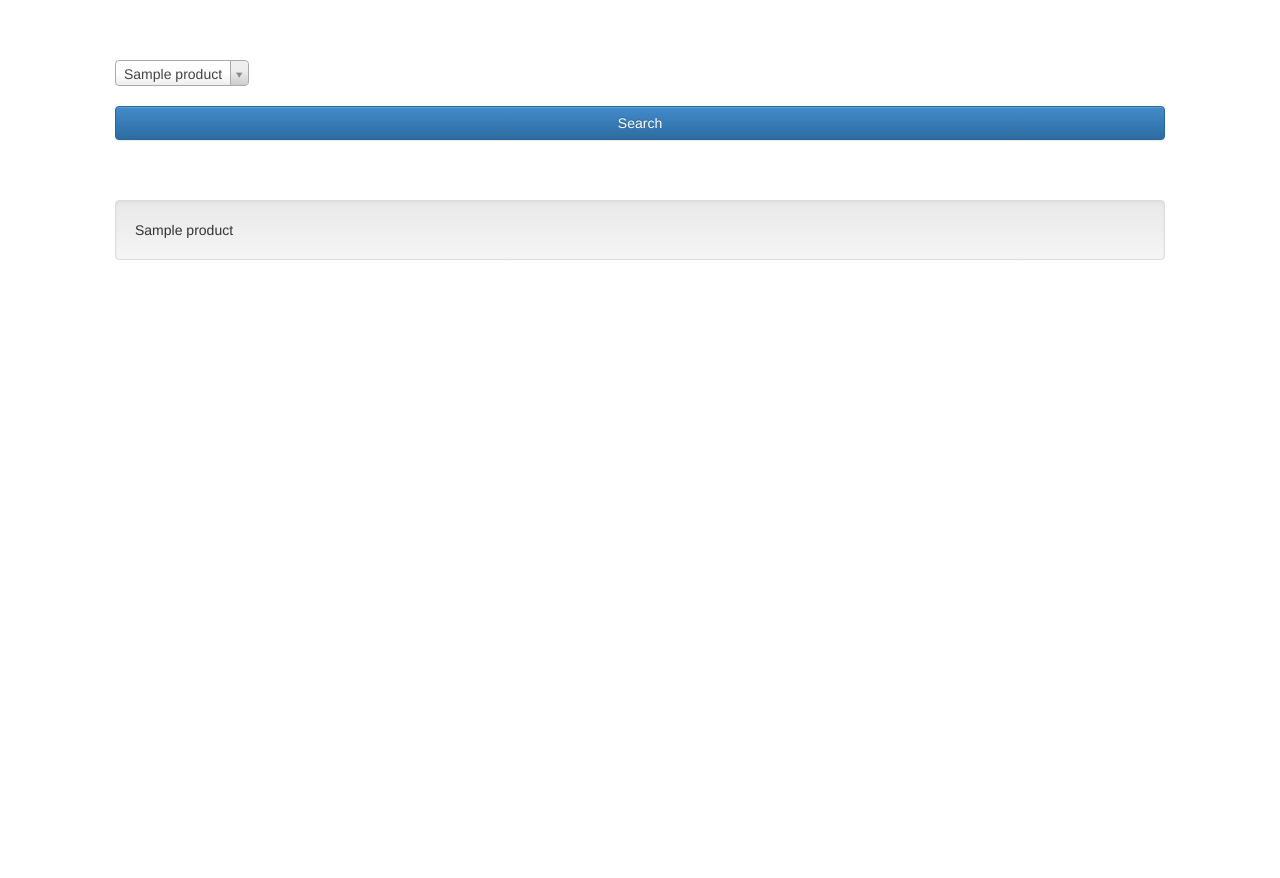
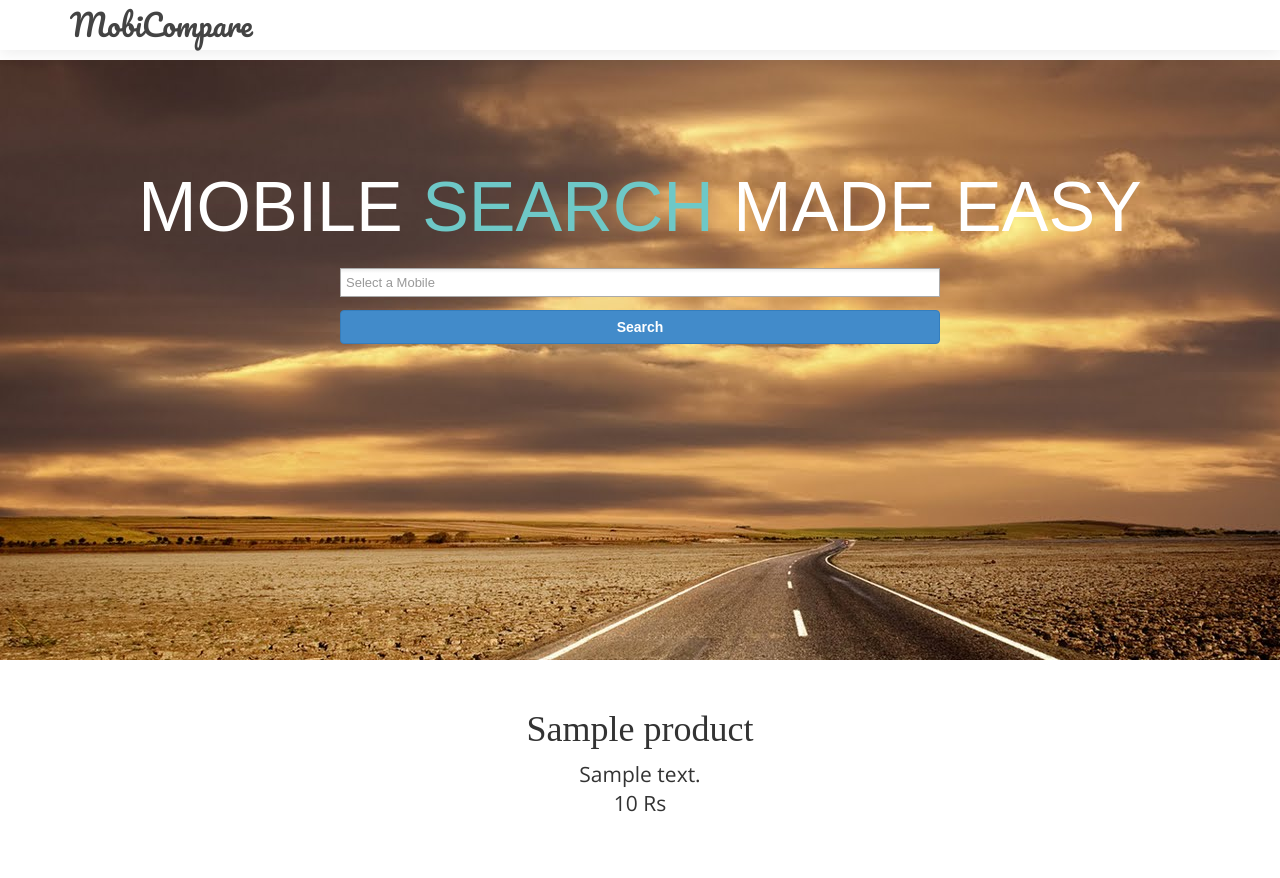
Before and after one commit to ramaseshan/saswebs, a Django app: page /search/1 in a window 1280 px wide. Before the commit the page ends 260 px from the top, so only its background shows below. Run offline with Django 3.2, Linux system fonts and the light colour scheme; tables that the repository leaves empty hold one stand-in row (values such as "Sample post"); some libraries are stand-ins or nearby versions; some web fonts are replaced.

Commit message:
Redesigned UI added missing files

```diff
--- a/sabwebs/views.py
+++ b/sabwebs/views.py
@@ -20,7 +20,7 @@ def home(request,prod_id=None):
 		related = product.objects.filter(
 				Q(p_feature1__startswith=p.p_feature1) | Q(p_feature2__startswith=p.p_feature2) |
 				Q(p_price__lte=max_elevation) , Q(p_price__gte=min_elevation)
-			).exclude(pid=prod_id)
+			).exclude(pid=prod_id)[:10]
 		return render_to_response('index.html', {'prod': p,'products':products,'related':related})
 	else:
 		return render_to_response('index.html',{'products':products})
--- a/templates/index.html
+++ b/templates/index.html
@@ -1,44 +1,141 @@
 {% load staticfiles %}
 <html>
 <head>
+	<meta charset="utf-8">
+	<meta http-equiv="X-UA-Compatible" content="IE=edge">
+	<meta name="viewport" content="width=device-width, initial-scale=1">
+	<meta name="description" content="">
+	<meta name="author" content="">
+	<link rel="shortcut icon" href="img/favicon.ico">
+
 	<title>This is home page</title>
+
 	<link rel="stylesheet" href="/static/css/bootstrap.min.css">
-	<link rel="stylesheet" href="/static/css/bootstrap-theme.min.css">
-	<script src="{% static 'js/jquery-2.1.1.min.js' %}"></script>
-	<script src="/static/js/bootstrap.min.js"></script>
-	<link href="/static/js/select2-3.5.1/select2.css" rel="stylesheet"/>
-	<script src="/static/js/select2-3.5.1/select2.js"></script>
+	<!-- Animate CSS -->
+	<link href="/static/css/animate.css" rel="stylesheet">
+	<link rel="stylesheet" href="/static/css/sabwebs.css">
+	<link href='http://fonts.googleapis.com/css?family=Pacifico' rel='stylesheet' type='text/css'>
+	<link href='http://fonts.googleapis.com/css?family=Open+Sans:300italic,400italic,600italic,700italic,800italic,400,300,600,700,800' rel='stylesheet' type='text/css'>
+
 </head>
-<style>
-	.container{
-		padding : 60px;
-	}
-</style>
-<body class="container">
 
+<body data-spy="scroll" data-target=".navbar-fixed-top">
+
+
+<div class="navbar navbar-inverse navbar-fixed-top" role="navigation">
+	<div class="container">
+		<div class="navbar-header">
+			<button type="button" class="navbar-toggle" data-toggle="collapse" data-target=".navbar-collapse">
+			<span class="sr-only">Toggle navigation</span>
+			<span class="icon-bar"></span>
+			<span class="icon-bar"></span>
+			<span class="icon-bar"></span>
+			</button>
+			<li class="page-scroll"><a href="#home-slider" class="navbar-brand">MobiCompare</a></li>
+		</div>
+		<!--/.nav-collapse -->
+	</div>
+</div>
+
+
+<!-- INTRO - HOMEPAGE
+================================================== -->
+<section style="background-image:url(/static/img/intro.jpg); height:600px;padding:0px;">
+<ul class="slides">
+	<li class="home-slide">
+	<div class="flex-caption transparent light-font center">
+		<br />
+		<br />
+		<br />
+		<br />
+		<br />
+		<p class="home-slide-content bounceIn animated" data-wow-delay="2s" data-wow-duration="4s">
+			 Mobile <span class="highlight"> Search</span> made easy
+		</p>
+		<p class="home-slide-slide bounceIn animated" data-wow-delay="2s" data-wow-duration="4s">
 			{%load related_products%}
-	<select id="search_value">
+
+			<br />
+			<br />
+			<select id="search_value" multiple="multiple" style="width:600px;">
 				{%for p in products%}
 					<option id="{{p.pid}}">{{p.p_name}}</option>
 				{%endfor%}
 			</select>
 			<br />
 			<br />
-	<button id="search" class="btn btn-primary btn-block">Search</button>
-
-	<br />
-	<br />
-	<br />
-	{%if prod%}
-	<div class="well">
-		{{prod.p_name}}
+			<button id="search" class="btn btn-primary" style="width:600px;"><strong>Search</strong></button>
+		</p>
 	</div>
 
+	</li>
+</ul>
+
+
+</section>
+
+<!-- End of Home SCreen-->
+
+
+<!-- PRICING
+================================================== -->
+<section id="pricing">
+	<div class="container">
+		{%if prod%}
+			<div class="starter-template">
+				<h1>{{prod.p_name}}</h1>
+				<div class="smallsep">
+				</div>
+				<p class="lead">
+					{{prod.p_desc}}
+					<br />
+					{{prod.p_price}} Rs
+				</p>
+			</div>
+			{%if related%}
+				Related Products :
+				<div class="row pricing">
+
 				{%for r in related%}
-		{{r}}
+					<div class="col-lg-3">
+						<div class='whitebox wow bounceIn animated
+								{%if r.company == "Nokia"%}salmonborder
+								{%elif r.company == "Micromax"%}goldborner
+								{%elif r.company == "Apple"%}blueborder
+								{%else%}greenborder{%endif%}'
+								data-wow-delay="0.1s" data-wow-duration="2s">
+
+							<div class="content">
+								<p class="price">
+									 {{r.p_name}}
+								</p>
+								<ul>
+									<li>{{r.p_feature1}}</li>
+									<li>{{r.p_feature2}} </li>
+									<li>{{r.p_price}} Rs</li>
+									<li>{{r.p_desc}}</li>
+								</ul>
+								<a class="btn btn-lg"><i class="fa fa-shopping-cart"></i> Buy Now</a>
+							</div>
+						</div>
+					</div>
 					{%endfor%}
+				</div>
+			{%endif%}
+		{%endif%}
+	</div>
+</section>
 
-	{%endif%}
+<!-- Bootstrap core JavaScript
+    ================================================== -->
+<!-- Placed at the end of the document so the pages load faster -->
+<script src="{% static 'js/jquery-2.1.1.min.js' %}"></script>
+<script src="/static/js/bootstrap.min.js"></script>
+<script src="/static/js/select2-3.5.1/select2.js"></script>
+<link href="/static/js/select2-3.5.1/select2.css" rel="stylesheet"/>
+<script src="/static/js/jquery.easing.min.js"></script>
+<script src="/static/js/wow.min.js"></script>
+<script src="/static/js/common.js"></script>
 
 <script>
 	$("#search").click(function(){
@@ -46,7 +143,9 @@
 
 		location.href="/search/"+prod
 	});
-	$('#search_value').select2();
+	$('#search_value').select2({
+		 placeholder: "Select a Mobile"
+	 });
 </script>
 
 
```
Lines whose indentation alone changed are shown as unchanged.
